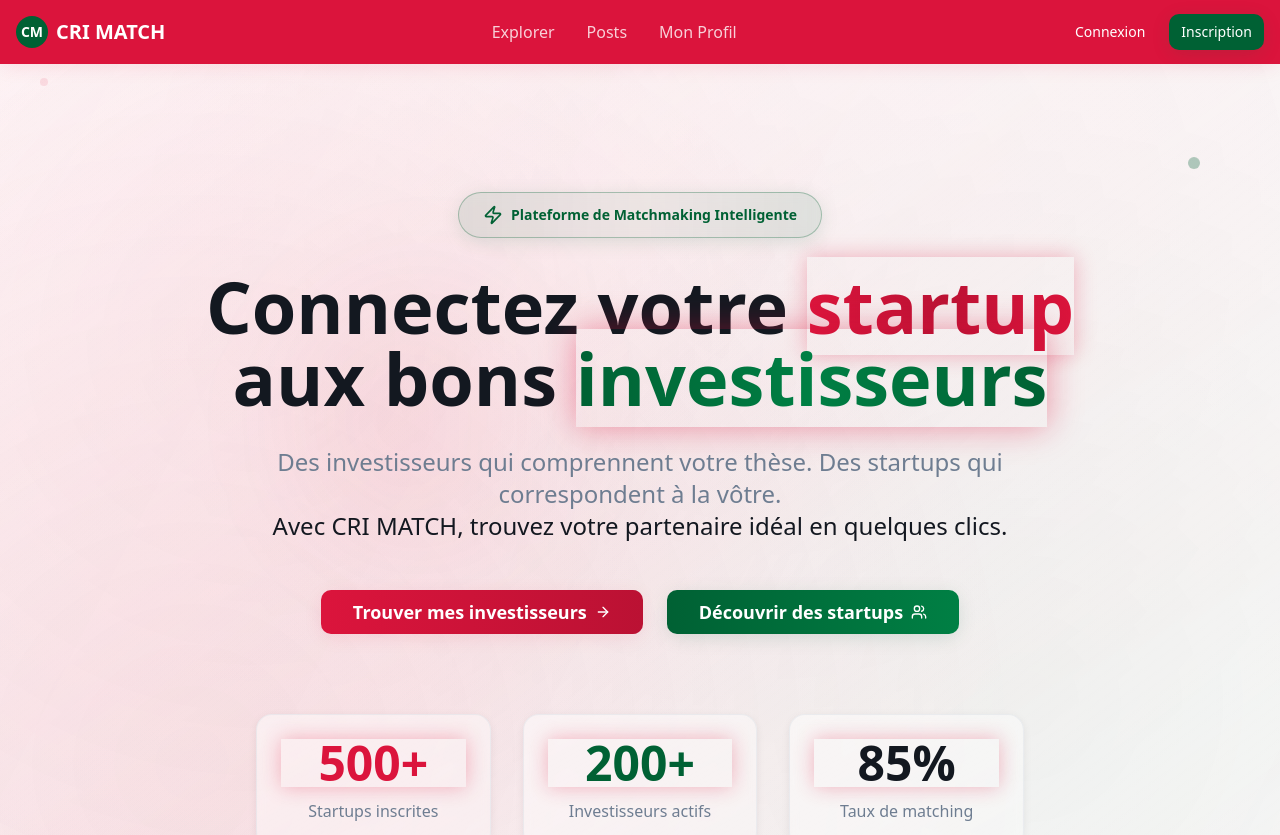
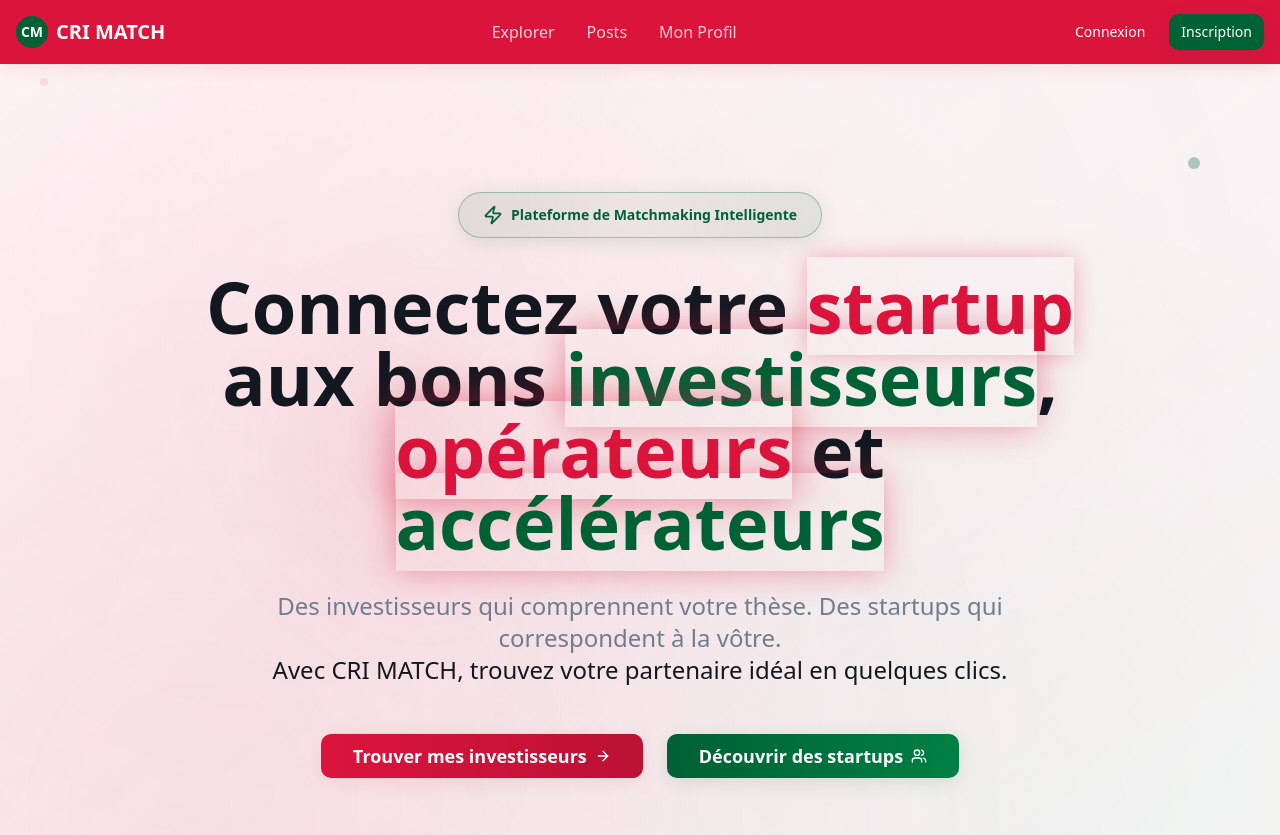
Before and after one commit to NourEttalib/CRI-MATCH, a React (Vite) app: page / in a window 1280 px wide. Shown: the top 835 px of the page. Built offline with nearby package versions, Linux system fonts and the light colour scheme.

Commit message:
Refactor Hero component

```diff
--- a/src/components/Hero.tsx
+++ b/src/components/Hero.tsx
@@ -33,9 +33,12 @@ const Hero = () => {
           {/* Enhanced Headline with text animations */}
           <h1 className="text-4xl lg:text-7xl font-bold text-foreground mb-8 leading-tight animate-slide-up">
             Connectez votre{" "}
-            <span className="text-primary bg-gradient-to-r from-primary via-primary-hover to-primary bg-clip-text text-transparent animate-glow">startup</span>{" "}
+            <span className="text-primary animate-glow">startup</span>{" "}
             aux bons{" "}
-            <span className="text-success bg-gradient-to-r from-success via-success-hover to-success bg-clip-text text-transparent animate-glow" style={{animationDelay: '0.5s'}}>investisseurs</span>
+            <span className="text-success animate-glow" style={{animationDelay: '0.5s'}}>investisseurs</span>,{" "}
+            <span className="text-primary animate-glow" style={{animationDelay: '1s'}}>opérateurs</span>{" "}
+            et{" "}
+            <span className="text-success animate-glow" style={{animationDelay: '1.5s'}}>accélérateurs</span>
           </h1>
 
           {/* Enhanced Subheadline */}
```
